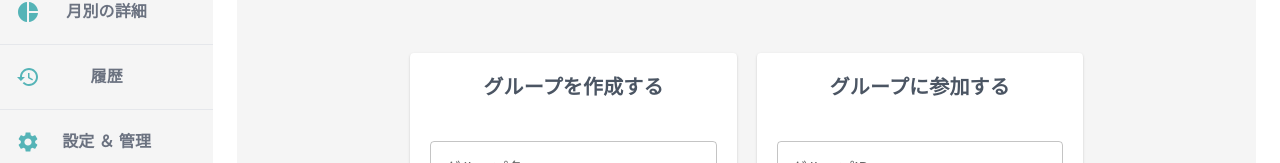
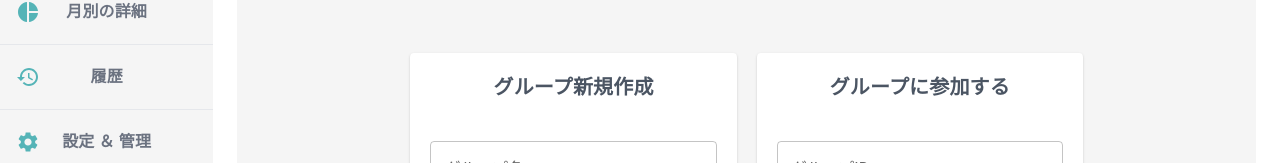
Before and after one commit to wato787/shares, a Next.js app: page / in a window 1280 px wide. Shown: the part 214-377 px from the top of the page. Built offline with nearby package versions, Linux system fonts and the light colour scheme; no server answers; the database is empty; sample sign-in values are in the browser's storage; a web font is replaced by a local one.

Commit message:
新規作成

```diff
--- a/src/components/organisms/card/GroupCreateCard.tsx
+++ b/src/components/organisms/card/GroupCreateCard.tsx
@@ -49,7 +49,7 @@ const GroupCreateCard = () => {
     <Card>
       <div className='p-5 flex flex-col items-center justify-center gap-y-5 w-full'>
         <span className='font-bold text-xl text-gray-600'>
-          グループを作成する
+          グループ新規作成
         </span>
         <div className='flex items-center gap-x-2'></div>
         <div className='flex flex-col  w-full'>
```
